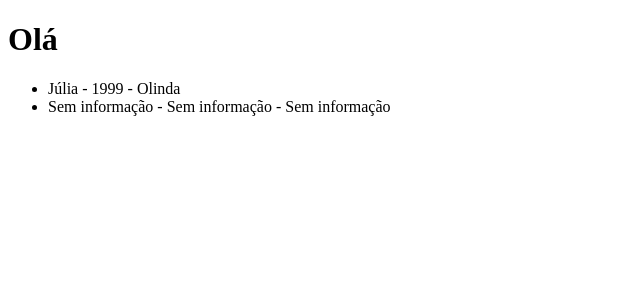
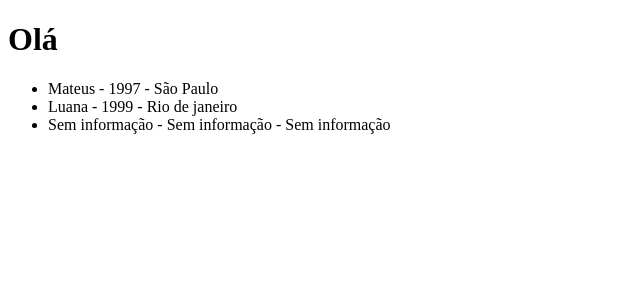
Before and after one commit to oharaju/prop-type, a React (Create React App) app: page / in a window 1280 px wide. Shown: the top 300 px of the page, without its empty margins (0-640 px from the left). Built offline with nearby package versions, Linux system fonts and the light colour scheme.

Commit message:
feat: add new list

```diff
--- a/src/components/CadastroPessoa/index.jsx
+++ b/src/components/CadastroPessoa/index.jsx
@@ -4,7 +4,8 @@ export const CadastroPessoa = () => (
   <div>
     <h1>Olá</h1>
     <ul>
-      <DadosPessoa nome="Júlia" ano_nascimento="1999" cidade="Olinda" />
+      <DadosPessoa nome="Mateus" ano_nascimento="1997" cidade="São Paulo" />
+      <DadosPessoa nome="Luana" ano_nascimento="1999" cidade="Rio de janeiro" />
       <DadosPessoa />
     </ul>
   </div>
```
